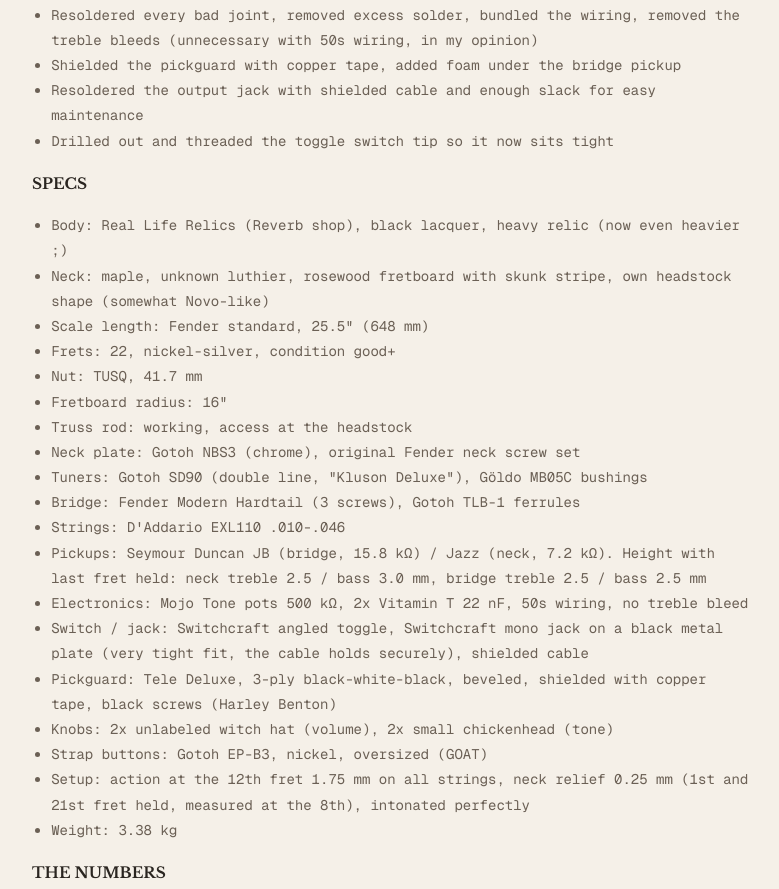
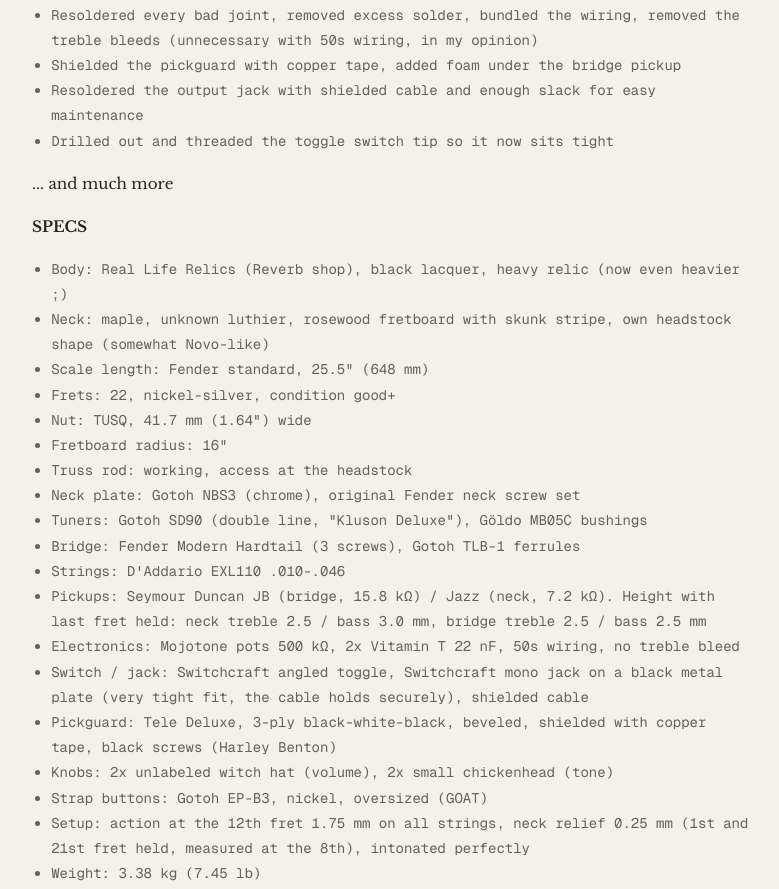
Before and after one commit to qns7/qns7.github.io, a plain HTML site: page music.html in a window 1280 px wide. Shown: the part 1982-2871 px from the top of the page, without its empty margins (248-1027 px from the left). Drawn offline with Linux system fonts and the light colour scheme.

Commit message:
Refine KINTSUGITAR restoration notes and specs

```diff
--- a/music.html
+++ b/music.html
@@ -78,6 +78,7 @@
             <li>Resoldered the output jack with shielded cable and enough slack for easy maintenance</li>
             <li>Drilled out and threaded the toggle switch tip so it now sits tight</li>
           </ul>
+          <p class="media-text">... and much more</p>
 
           <h4 class="media-text"><strong>SPECS</strong></h4>
           <ul class="media-list">
@@ -85,7 +86,7 @@
             <li>Neck: maple, unknown luthier, rosewood fretboard with skunk stripe, own headstock shape (somewhat Novo-like)</li>
             <li>Scale length: Fender standard, 25.5" (648 mm)</li>
             <li>Frets: 22, nickel-silver, condition good+</li>
-            <li>Nut: TUSQ, 41.7 mm</li>
+            <li>Nut: TUSQ, 41.7 mm (1.64") wide</li>
             <li>Fretboard radius: 16"</li>
             <li>Truss rod: working, access at the headstock</li>
             <li>Neck plate: Gotoh NBS3 (chrome), original Fender neck screw set</li>
@@ -93,13 +94,13 @@
             <li>Bridge: Fender Modern Hardtail (3 screws), Gotoh TLB-1 ferrules</li>
             <li>Strings: D'Addario EXL110 .010-.046</li>
             <li>Pickups: Seymour Duncan JB (bridge, 15.8 kΩ) / Jazz (neck, 7.2 kΩ). Height with last fret held: neck treble 2.5 / bass 3.0 mm, bridge treble 2.5 / bass 2.5 mm</li>
-            <li>Electronics: Mojo Tone pots 500 kΩ, 2x Vitamin T 22 nF, 50s wiring, no treble bleed</li>
+            <li>Electronics: Mojotone pots 500 kΩ, 2x Vitamin T 22 nF, 50s wiring, no treble bleed</li>
             <li>Switch / jack: Switchcraft angled toggle, Switchcraft mono jack on a black metal plate (very tight fit, the cable holds securely), shielded cable</li>
             <li>Pickguard: Tele Deluxe, 3-ply black-white-black, beveled, shielded with copper tape, black screws (Harley Benton)</li>
             <li>Knobs: 2x unlabeled witch hat (volume), 2x small chickenhead (tone)</li>
             <li>Strap buttons: Gotoh EP-B3, nickel, oversized (GOAT)</li>
             <li>Setup: action at the 12th fret 1.75 mm on all strings, neck relief 0.25 mm (1st and 21st fret held, measured at the 8th), intonated perfectly</li>
-            <li>Weight: 3.38 kg</li>
+            <li>Weight: 3.38 kg (7.45 lb)</li>
           </ul>
 
           <h4 class="media-text"><strong>THE NUMBERS</strong></h4>
```
